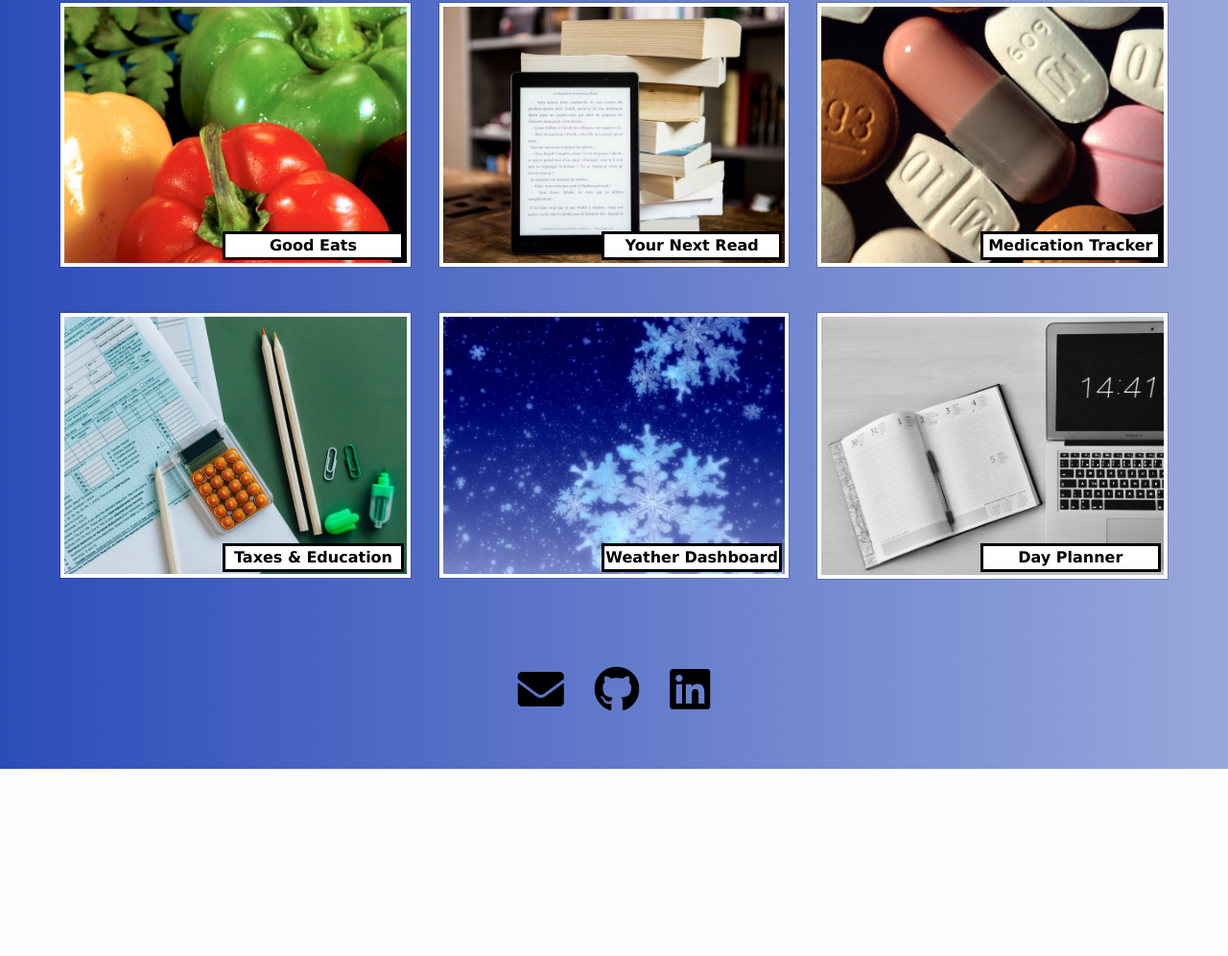
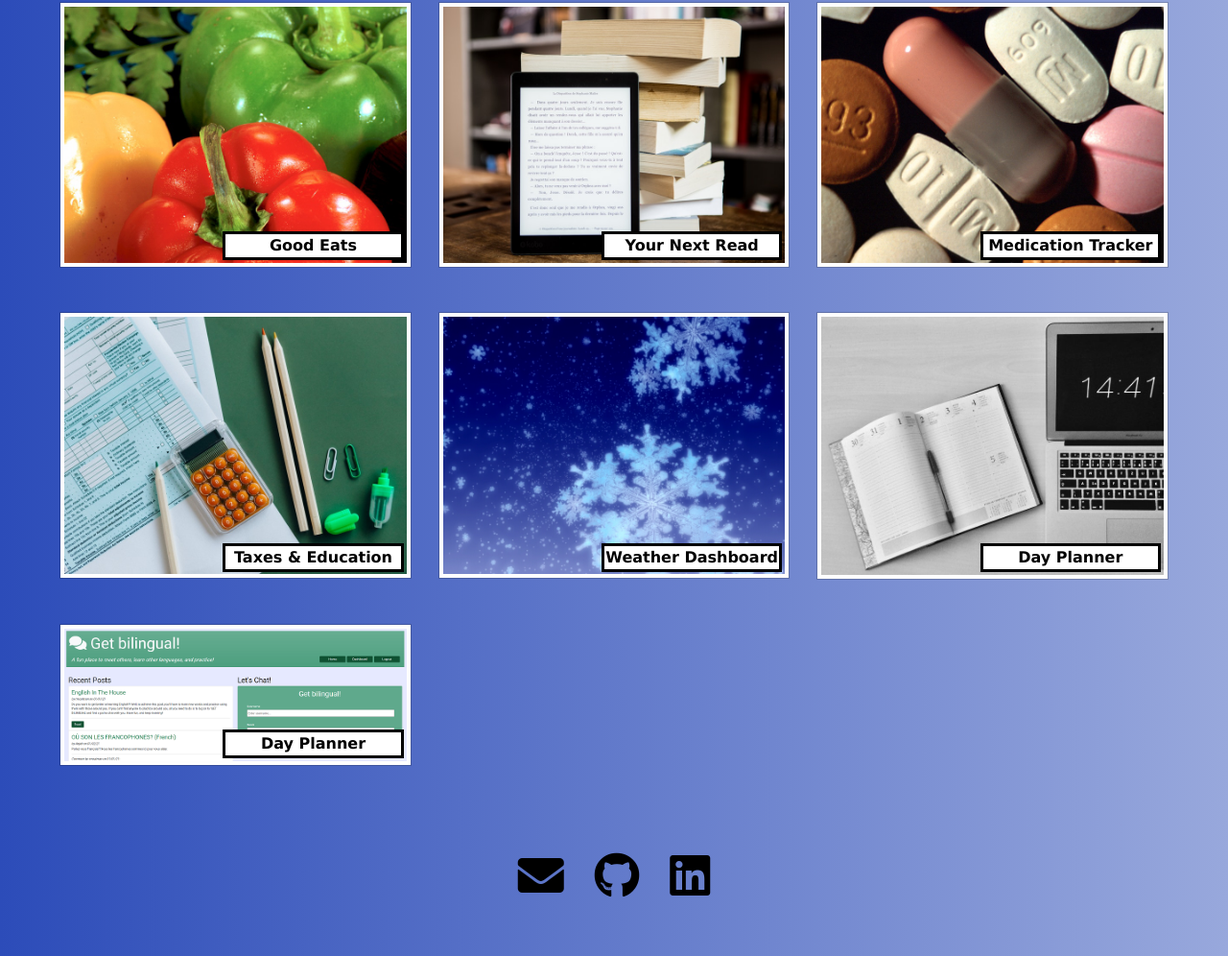
Before and after one commit to rmoatman/Raemarie_Oatman_Portfolio, a plain HTML site: page index.html in a window 1280 px wide. Shown: the part 277-1273 px from the top of the page at 96% size. Before the commit the page ends 1078 px from the top, so only its background shows below. Drawn offline with Linux system fonts and the light colour scheme.

Commit message:
added GetBilingual

```diff
--- a/index.html
+++ b/index.html
@@ -65,6 +65,12 @@
             <a href="https://rmoatman.github.io/Roatman_Work_Day_Scheduler/" target="_blank"><img class="thumbnail" src="assets/images/planner-by-pexels-michaela-295826.jpg" alt="Image of an open calender planner next to a computer and keyboard.  The computer displays the time 14:41."></a>
             <div class="bottom-right">Day Planner</div>
           </div>
+
+          <div class="cell projectcard">
+            <a href="https://obscure-beach-62968.herokuapp.com/" target="_blank"><img class="thumbnail" src="assets/images/screenshot_of_get_bilingual.PNG" alt="Image of an a blog-like webpage with multi-lingual blogs on left and chatbox on right."></a>
+            <div class="bottom-right">Day Planner</div>
+          </div>
+
         </div>
       </div>
     <!-- End of Gallery -->
```
Also changed, not shown: assets/images/Capture.PNG (added), assets/images/screenshot_of_get_bilingual.PNG (added).
